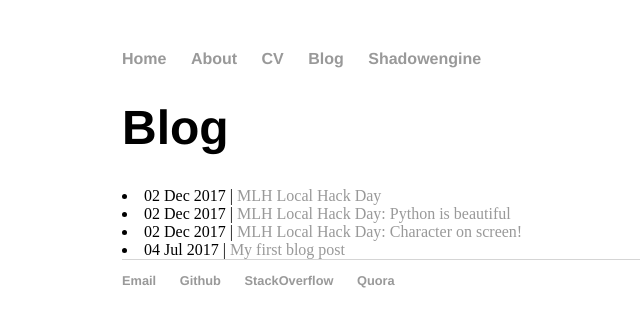
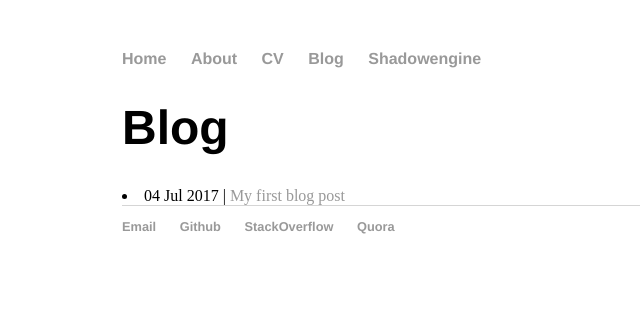
Before and after one commit to ShadowWarden/shadowwarden.github.io, a Jekyll site: the page built from blog/index.html, in a window 1280 px wide. Shown: the top 327 px of the page, without its empty margins (70-710 px from the left). Built offline with Jekyll 4.4.1, drawn with Linux system fonts in a browser that asks for light colours.

Commit message:
Fixed typos

```diff
--- a/_posts/2017-12-02-MLH-Local-Hack-Day-:-Character-on-screen!.md
+++ /dev/null
@@ -1,8 +0,0 @@
----
-layout: post
-title: "MLH Local Hack Day: Character on screen!"
-date: 2017-12-02
-author: "Omkar Ramachandran"
----
-
-Two and a bit hours in and we have a movable character on screen. ![Movable Player Chracter](../assets/mlh.png)
--- a/index.html
+++ b/index.html
@@ -13,5 +13,4 @@ title: ShadowWarden
 	As you look toward the center of the hallway, you notice a simulated projection of a <a href=http://www.github.com/ShadowWarden/GRPathTracer>Schwarzchild Black Hole</a>. On the far side you see what appears to be a highly simplistic image of the <a href=https://github.com/ShadowWarden/wavesim>2D Wave Equation</a>. Actions?
 	</p>
 	<p>
-	NEW: Follow live coding updates for my <a href="https://shadowwarden.github.io/blog/">MLH Local Hack Day project!</a>
 </div><!-- /.blurb -->
```
Also changed, not shown: _posts/2017-12-02-MLH-Local-Hack-Day-:-Python-is-beautiful.md (deleted, +0 -8 lines), _posts/2017-12-02-MLH-Local-Hack-Day.md (deleted, +0 -8 lines).
